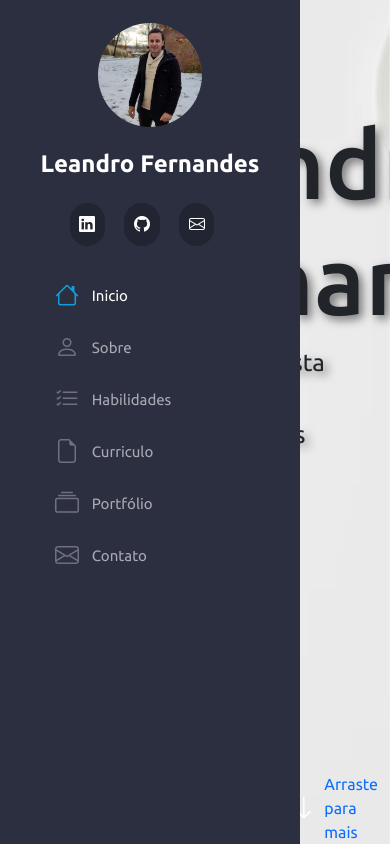
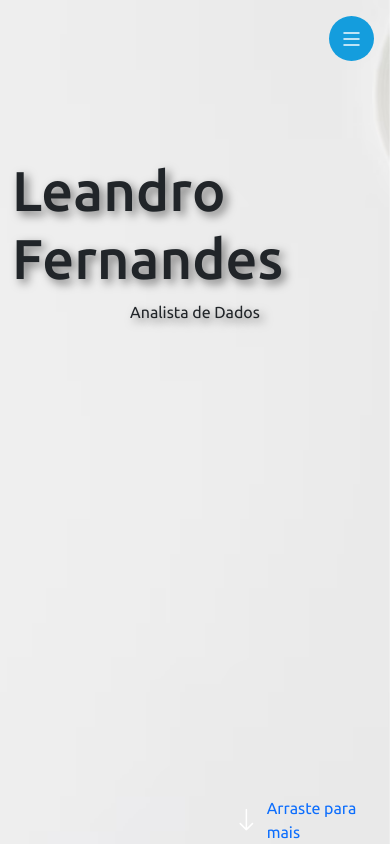
Before and after one commit to lfernandesinsight/PORTFOLIO, a Flask app: page / in a window 390 px wide; the page is wider, and only the part inside the window is pictured. Run offline with Flask 3, Linux system fonts and the light colour scheme; some libraries are stand-ins or nearby versions.

Commit message:
menu responsivo

```diff
--- a/static/script.js
+++ b/static/script.js
@@ -0,0 +1,11 @@
+/*Abre e Fecha o menu lateral em modo mobile*/
+const menuMobile = document.querySelector('.menu-mobile');
+const body = document.querySelector('body');
+
+
+menuMobile.addEventListener('click', () => {
+    menuMobile.classList.contains("bi-list")
+        ? menuMobile.classList.replace("bi-list", "bi-x")
+        : menuMobile.classList.replace("bi-x", "bi-list");
+    body.classList.toggle("menu-nav-active");
+});
--- a/static/style.css
+++ b/static/style.css
@@ -110,3 +110,50 @@
 section#inicio div#arraste a{
     text-decoration: none;
 }
+
+i.menu-mobile{
+    position: fixed;
+    color: #fff;
+    background-color: #149ddd;
+    right: 1rem;
+    top: 1rem;
+    font-size: 1.5rem;
+    border-radius: 4rem;
+    cursor: pointer;
+    z-index: 10;
+    width: 45px;
+    height: 45px;
+    display: none;
+    justify-content: center;
+    align-items: center;
+}
+
+.menu-nav-active{
+    overflow: hidden;
+}
+
+.menu-nav-active #header{
+    left: 0;
+}
+@media (max-width: 1024px){
+    #header{
+        left: -300px;
+    }
+    #main{
+        margin-left: 0;
+    }
+    i.menu-mobile{
+        display: flex;
+    }
+    section#inicio h2{
+        font-size: 3.5rem;
+    }
+    section#inicio span#subtitle{
+        font-size: 1rem;
+        margin-right: 0;
+    }
+    #main{
+        margin-left: 0;
+    }
+
+}
--- a/templates/index.html
+++ b/templates/index.html
@@ -13,6 +13,9 @@
     <title>Thi Code</title>
 </head>
 <body>
+
+  <i class="bi bi-list menu-mobile"></i>
+
     <aside id="header">
         <section class="profile">
             <img src="../static/img/perfil.jpg" alt="Foto do Leandro">
```
